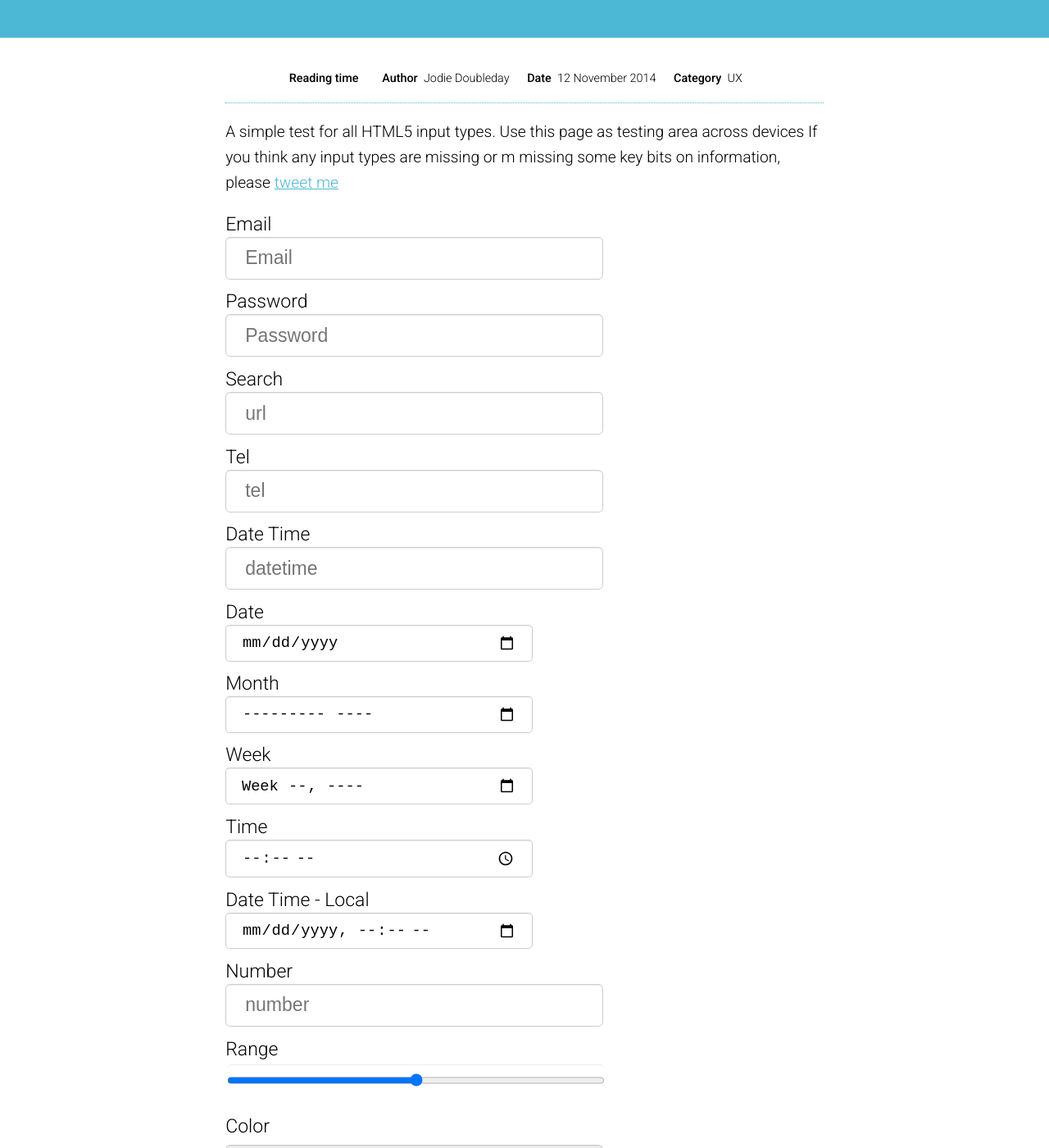
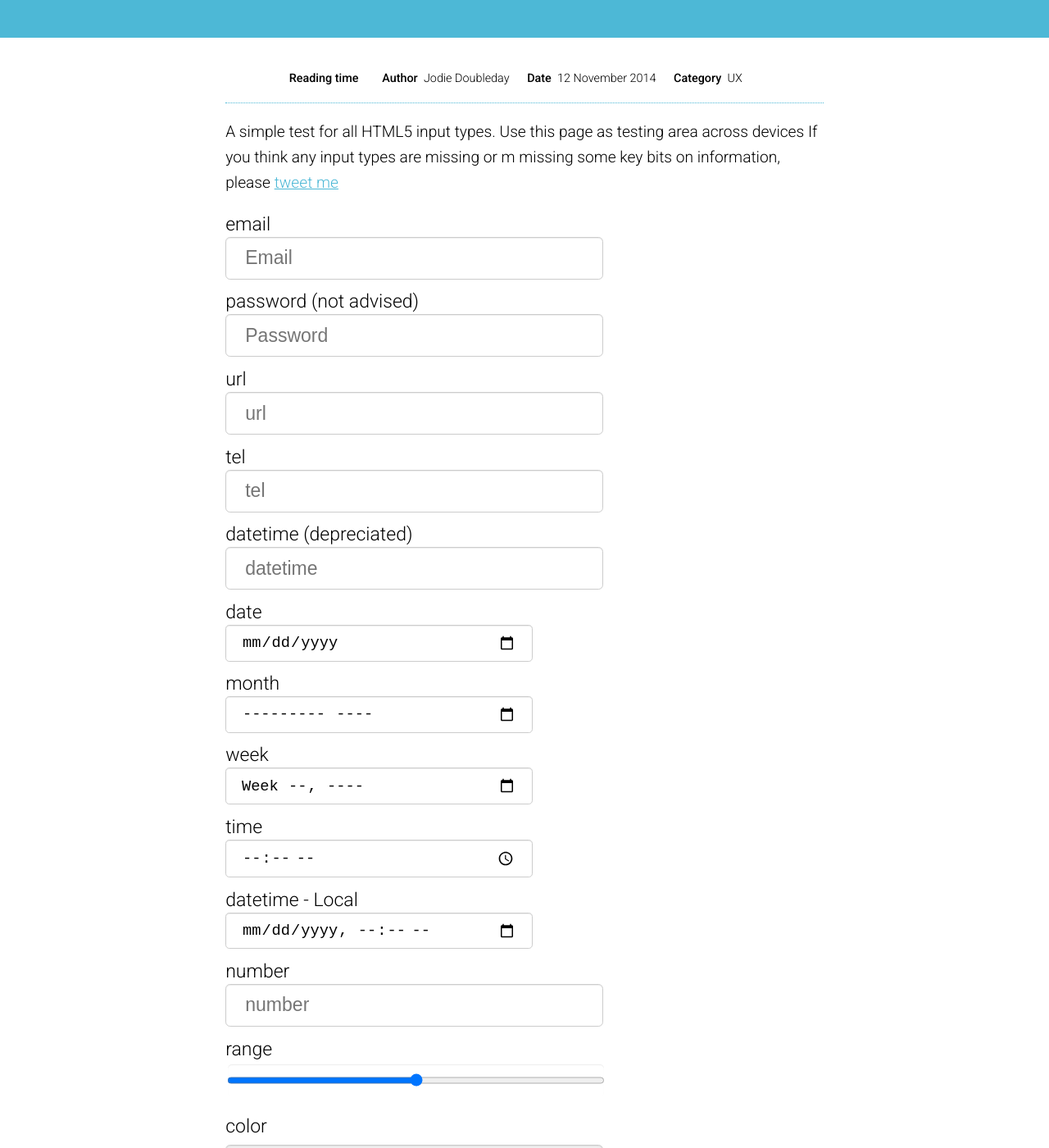
Before and after one commit to devbench/devbench.github.io, a Jekyll site: the page built from _posts/2014-11-12-HTML5-input-test.md, in a window 1280 px wide and 1400 px high, scrolled down 232 px. Shown: the whole window at 82% size. Built offline with Jekyll 4.4.1, drawn with Linux system fonts in a browser that asks for light colours; some web fonts are replaced; a script that is not in the unit is left out; comment, search, counter and statistics services are not loaded.

Commit message:
html5 test

```diff
--- a/_posts/2014-11-12-HTML5-input-test.md
+++ b/_posts/2014-11-12-HTML5-input-test.md
@@ -14,59 +14,55 @@ If you think any input types are missing or m missing some key bits on informati
 
 <form role="form">
     <div class="form-group">
-      <label for="email">Email</label>
+      <label for="email">email</label>
       <input type="email" id="email" class="form-control" placeholder="Email">
     </div>
     <div class="form-group">
-      <label for="password">Password</label>
+      <label for="password">password (not advised)</label>
       <input type="password" class="form-control" id="password" placeholder="Password">
     </div>
     <div class="form-group">
-      <label for="url">Search</label>
+      <label for="url">url</label>
       <input type="url" id="url" class="form-control" placeholder="url">
     </div>
     <div class="form-group">
-      <label for="tel">Tel</label>
+      <label for="tel">tel</label>
       <input type="tel" class="form-control" id="tel" placeholder="tel">
     </div>
     <div class="form-group">
-      <label for="datetime">Date Time</label>
+      <label for="datetime">datetime (depreciated)</label>
       <input type="datetime" id="datetime" class="form-control" placeholder="datetime">
     </div>
     <div class="form-group">
-      <label for="date">Date</label>
+      <label for="date">date</label>
       <input type="date" class="form-control" id="date" placeholder="date">
     </div>
     <div class="form-group">
-      <label for="month">Month</label>
+      <label for="month">month</label>
       <input type="month" id="month" class="form-control" placeholder="month">
     </div>
     <div class="form-group">
-      <label for="week">Week</label>
+      <label for="week">week</label>
       <input type="week" class="form-control" id="week" placeholder="week">
     </div>
     <div class="form-group">
-      <label for="time">Time</label>
+      <label for="time">time</label>
       <input type="time" id="time" class="form-control" placeholder="time">
     </div>
     <div class="form-group">
-      <label for="datetime-local">Date Time - Local</label>
+      <label for="datetime-local">datetime - Local</label>
       <input type="datetime-local" class="form-control" id="datetime-local" placeholder="datetime-local">
     </div>
     <div class="form-group">
-      <label for="number">Number</label>
+      <label for="number">number</label>
       <input type="number" class="form-control" id="number" placeholder="number">
     </div>
     <div class="form-group">
-      <label for="range">Range</label>
+      <label for="range">range</label>
       <input type="range" class="form-control" id="range" placeholder="range">
     </div>
     <div class="form-group">
-      <label for="color">Color</label>
+      <label for="color">color</label>
       <input type="color" class="form-control" id="color" placeholder="color">
     </div>
-    <div class="form-group">
-      <label for="required">Color</label>
-      <input type="text" class="form-control" id="required" placeholder="required" required>
-    </div>
   </form>
```
